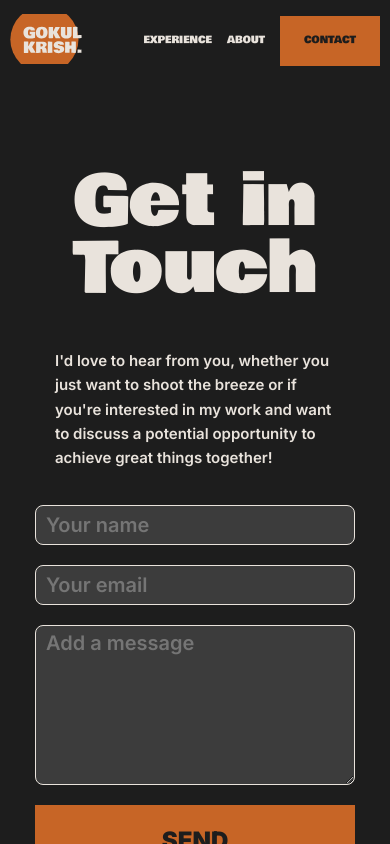
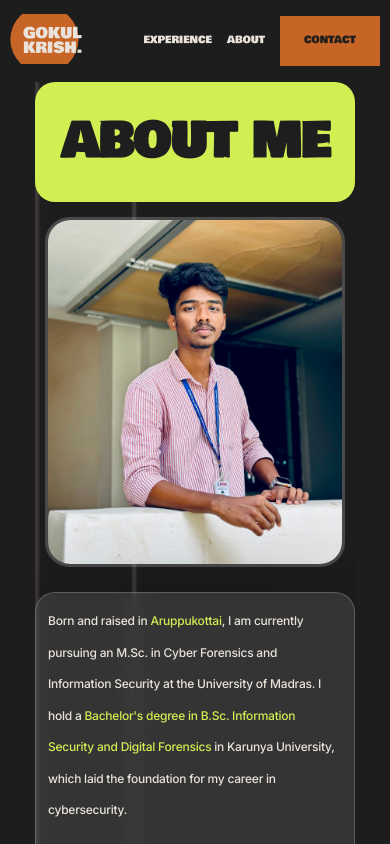
Before and after one commit to Adesh-111/Gokul-portfolio, a React (Vite) app: page / in a window 390 px wide. Shown: the top 844 px of the page. Built offline with nearby package versions, Linux system fonts and the light colour scheme; a web font is replaced by a local one.

Commit message:
Add responsiveness for About component

```diff
--- a/src/App.jsx
+++ b/src/App.jsx
@@ -12,7 +12,7 @@ function App() {
   return (
     <>
       <Navbar />
-      <Contact />
+      <About />
       <Footer />
     </>
   );
--- a/src/components/About/About.css
+++ b/src/components/About/About.css
@@ -89,6 +89,7 @@
   display: flex;
   justify-content: space-evenly;
   list-style: none;
+  padding-left: 0;
 }
 
 .skills ul img {
@@ -120,6 +121,7 @@
   box-shadow: 0 4px 30px rgba(0, 0, 0, 0.1);
   border-radius: 20px;
   box-shadow: 0px 0px 100px 0px #00000040;
+  padding-left: 0;
 }
 
 .service-list img {
@@ -256,13 +258,144 @@
   border-radius: 15px;
 }
 
-.resume-section i{
+.resume-section i {
   margin-right: 10px;
   font-size: 34px;
 }
 
-.conquer img{
+.conquer img {
   width: 99%;
   border-radius: 20px;
   border: 3px solid rgba(255, 255, 255, 0.1);
 }
+
+@media screen and (max-width: 768px) {
+  .about {
+    width: 600px;
+  }
+
+  .about-title {
+    font-size: 40px;
+  }
+
+  .about-details {
+    flex-direction: column;
+  }
+
+  .about-details img {
+    width: 500px;
+    height: auto;
+  }
+
+  .services {
+    flex-direction: column;
+  }
+
+  .services .service-list {
+    justify-content: center;
+    align-items: center;
+  }
+
+  .srv-bottom ul {
+    flex-direction: column;
+    flex-wrap: wrap;
+    gap: 10px;
+  }
+
+  .srv-bottom ul li {
+    max-width: 500px;
+    height: 200px;
+    border: none;
+    border-bottom: 3px solid rgba(255, 255, 255, 0.1);
+  }
+
+  .srv-bottom p {
+    font-size: 15px;
+  }
+
+  .resume-section {
+    flex-direction: column;
+    margin-bottom: 15px;
+  }
+
+  .resume-section button {
+    width: 100%;
+  }
+}
+
+@media screen and (max-width:480px) {
+
+  .about{
+    width: 320px;
+  }
+
+  .about-title{
+    font-size: 40px;
+  }
+
+  .about .about-desc {
+    font-size: 12px;
+    height: fit-content;
+  }
+
+  .skills ul img{
+    width: 20px;
+    height: 20px;
+  }
+
+  .about-details{
+    flex-direction: column;
+  }
+
+  .about-details img{
+    width: 300px;
+    height: auto;
+  }
+
+
+
+  .services{
+    flex-direction: column;
+  }
+
+  .services .service-list{
+    justify-content: center;
+    align-items: center;
+    padding: 20px;
+  }
+
+  .srv-top p{
+    font-size: 14px;
+  }
+
+  .srv-bottom ul{
+    flex-direction: column;
+    flex-wrap: wrap;
+    gap: 10px;
+  }
+
+  .srv-bottom ul li{
+    max-width: 300px;
+    height: 290px;
+    border: none;
+    border-bottom: 3px solid rgba(255, 255, 255, 0.1);
+  }
+
+  .srv-bottom p{
+    font-size: 15px;
+  }
+
+  .resume-section{
+    flex-direction: column;
+    margin-bottom: 15px;
+  }
+
+  .resume-section p{
+    font-size: 15px;
+  }
+
+  .resume-section button{
+    width: 100%;
+  }
+
+}
--- a/src/components/About/About.jsx
+++ b/src/components/About/About.jsx
@@ -127,7 +127,7 @@ function About() {
                       recommendations to enhance DLP effectiveness.
                     </p>
                   </li>
-                  <li>
+                  <li style={{width: "500px"}}>
                     <h4>Web Penetration Testing</h4>
                     <p>
                       <img src={assets.listStyle} alt="" />
```
